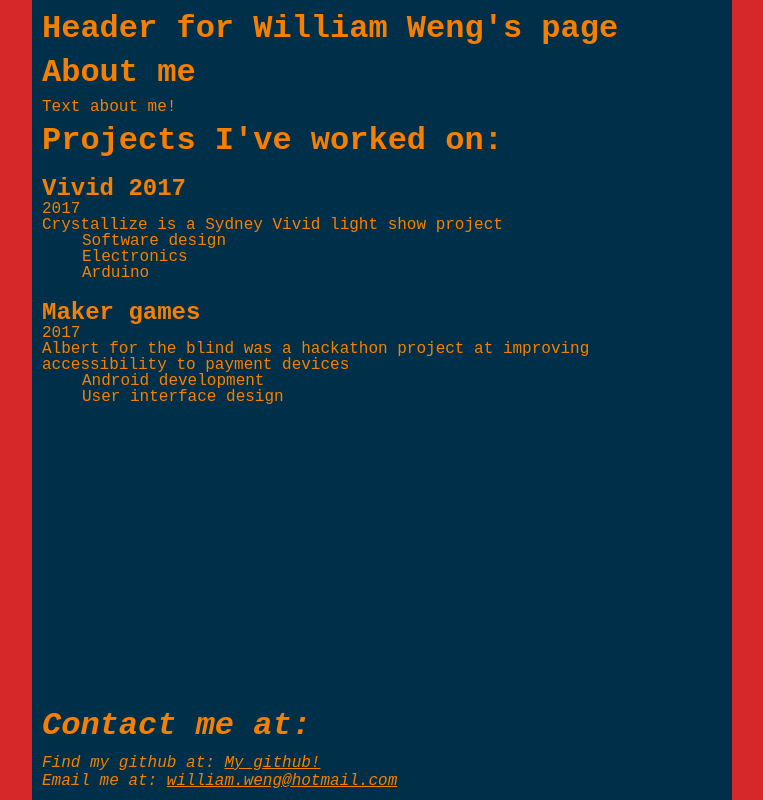
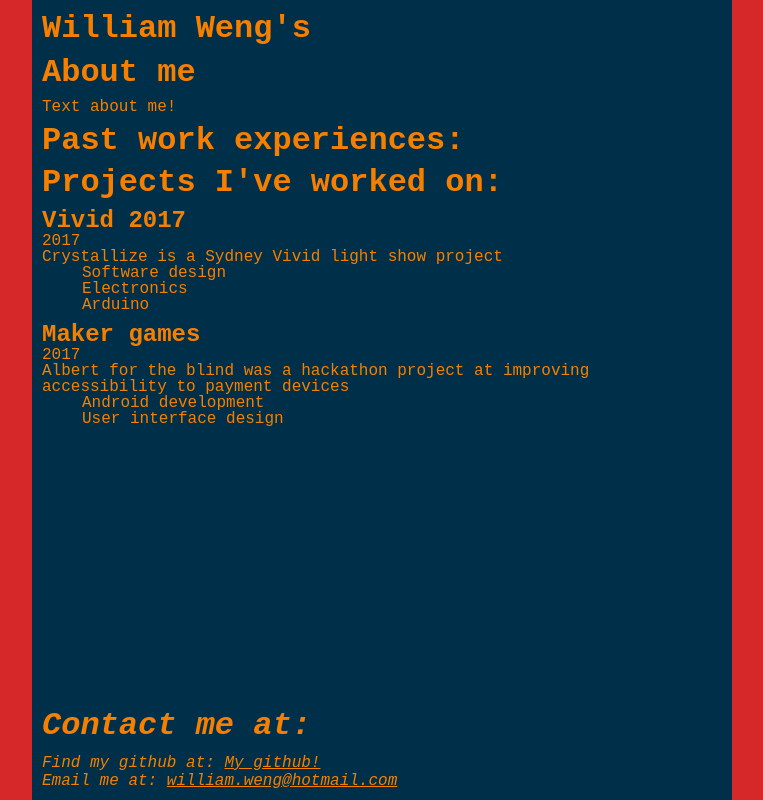
Before and after one commit to will-weng/will-weng.github.io, a React (Create React App) app: page / in a window 1280 px wide. Shown: the whole page, without its empty margins (258-1021 px from the left). Built offline with nearby package versions, Linux system fonts and the light colour scheme; the HTML template or start-up script is replaced by a standard one.

Commit message:
work experiences

```diff
--- a/src/components/Header.tsx
+++ b/src/components/Header.tsx
@@ -2,8 +2,7 @@ import styled from "styled-components";
 
 const HeaderStyle = styled.header`
     padding-top: 10px;
-    margin-left: 10px;
-    margin-right: 10px;
+    margin: 0px 10px 10px 10px;
 
     * {
         margin: 0px;
@@ -13,7 +12,7 @@ const HeaderStyle = styled.header`
 function Header() {
     return (
         <HeaderStyle>
-            <h1>Header for William Weng's page</h1>
+            <h1>William Weng's</h1>
         </HeaderStyle>
     );
 }
--- a/src/components/Main.tsx
+++ b/src/components/Main.tsx
@@ -1,6 +1,7 @@
 import styled from "styled-components";
 import Projects from "./projects/Projects";
 import AboutMe from "./AboutMe";
+import WorkExperiences from "./experience/WorkExperiences";
 
 const MainStyle = styled.div`
     line-height: 1;
@@ -10,6 +11,7 @@ function Main() {
     return (
         <MainStyle>
             <AboutMe />
+            <WorkExperiences />
             <Projects />
         </MainStyle>
     );
--- /dev/null
+++ b/src/components/experience/WorkExperiences.tsx
@@ -0,0 +1,18 @@
+import styled from 'styled-components';
+import workData from './workExperiences.json'
+
+const ExperiencesStyle = styled.div`
+    margin: 10px;
+`
+
+function WorkExperiences() {
+    const workExperiences = workData;
+    return (
+        <ExperiencesStyle>
+            <h1>Past work experiences:</h1>
+
+        </ExperiencesStyle>
+    );
+}
+
+export default WorkExperiences;
--- a/src/components/projects/Project.tsx
+++ b/src/components/projects/Project.tsx
@@ -13,8 +13,8 @@ interface ProjectType {
 }
 
 const ProjectStyled = styled.div`
-    padding-top: 10px;
-    padding-bottom: 10px;
+    margin-top: 10px;
+    margin-bottom: 10px;
 `
 
 function Project(props: ProjectProps) {
--- a/src/components/projects/Projects.tsx
+++ b/src/components/projects/Projects.tsx
@@ -1,4 +1,4 @@
-import projectsData from '../../projects.json';
+import projectsData from './projects.json';
 import Project from './Project';
 import styled from 'styled-components';
 
@@ -7,7 +7,7 @@ const ProjectsStyled = styled.div`
 `
 
 function Projects() {
-    const projects = projectsData
+    const projects = projectsData;
 
     return (
         <ProjectsStyled>
--- /dev/null
+++ b/src/components/projects/projects.json
@@ -0,0 +1,21 @@
+[
+    {
+        "name": "Vivid 2017",
+        "dates": "2017",
+        "description": "Crystallize is a Sydney Vivid light show project",
+        "skills": [
+            "Software design",
+            "Electronics",
+            "Arduino"
+        ]
+    },
+    {
+        "name": "Maker games",
+        "dates": "2017",
+        "description": "Albert for the blind was a hackathon project at improving accessibility to payment devices",
+        "skills": [
+            "Android development",
+            "User interface design"
+        ]
+    }
+]
```
Also changed, not shown: src/components/experience/workExperiences.json (renamed from src/projects.json).
